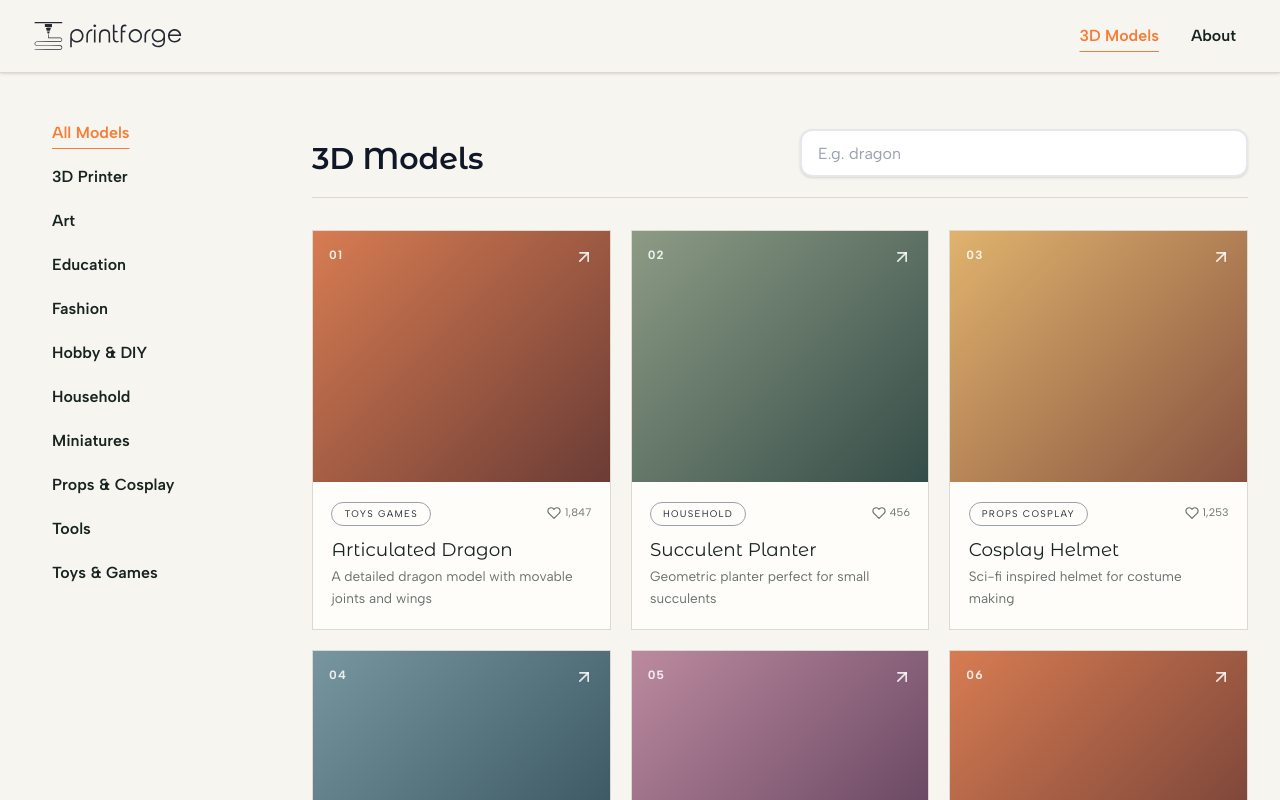
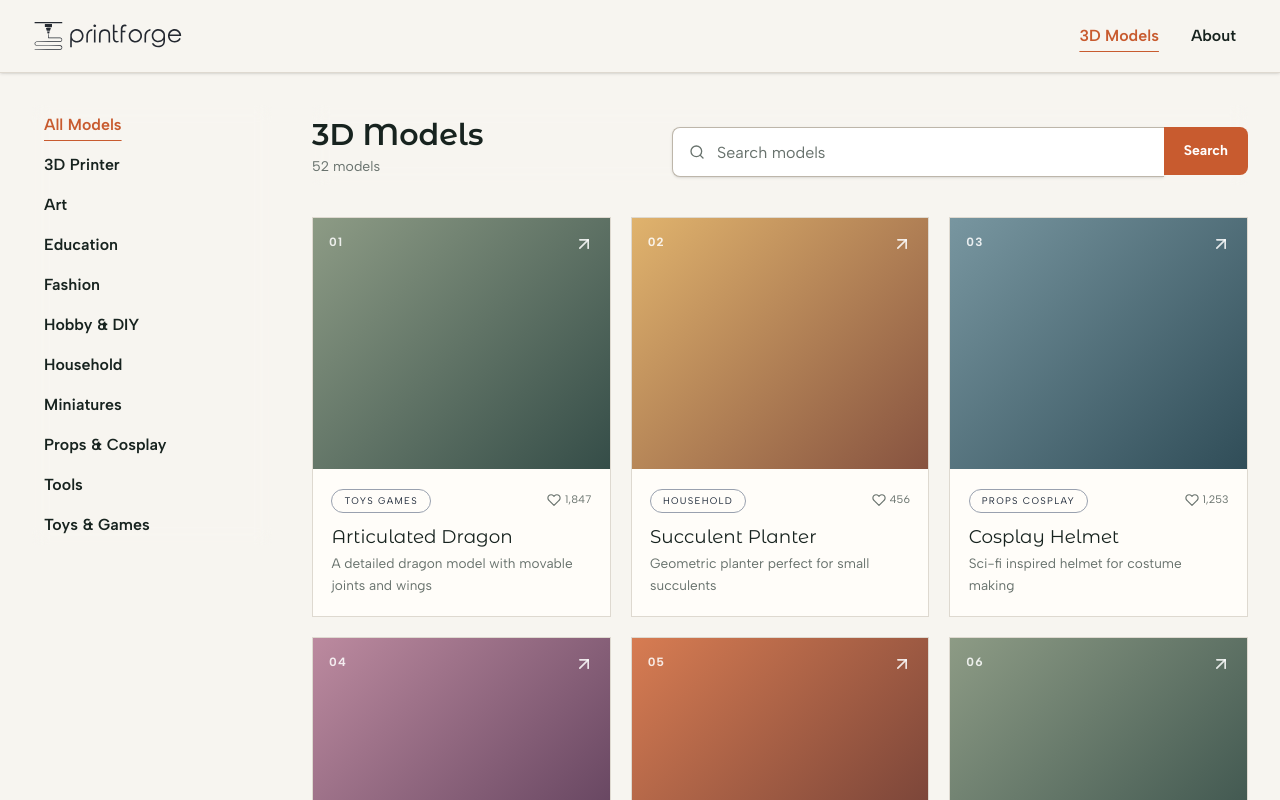
Before and after one commit to Gr7ed/printforge-app-v1, a Next.js app: page /3d-models in a window 1280 px wide. Shown: the top 800 px of the page. Built offline with nearby package versions, Linux system fonts and the light colour scheme.

Commit message:
feat: enhance model and category pages with improved layout, search functionality, and new components

```diff
--- a/app/3d-models/categories/[slug]/page.tsx
+++ b/app/3d-models/categories/[slug]/page.tsx
@@ -2,26 +2,19 @@ import type { CategoryPageProps, Model } from '@/app/types';
 import { getModels } from '@/app/lib/models';
 import { getDisplayNameFromSlug } from '@/app/lib/categories';
 import ModelsGrid from '@/app/components/ModelsGrid';
-import ModelSearch from '@/app/components/ModelSearch';
-import { Suspense } from 'react';
+import ModelCollectionHeader from '@/app/components/ModelCollectionHeader';
 
-export default async function CategoryPage({ params }: CategoryPageProps) {
+export default async function CategoryPage({ params, searchParams }: CategoryPageProps) {
     const { slug } = await params;
     const models: Model[] = await getModels({ category: slug });
     const categoryName = getDisplayNameFromSlug(slug);
+    const q = (await searchParams)?.q?.trim().toLocaleLowerCase() || "";
+    const filteredModels = q ? models.filter(model => model.name.toLowerCase().includes(q) || model.description.toLowerCase().includes(q)) : models;
 
     return (
         <>
-            <div className="sticky top-17 z-20 flex flex-col gap-4 border-b border-[#ded9d0] bg-[#f7f5f0] pb-4 pt-8 sm:pb-5 sm:pt-8 sm:top-18 lg:flex-row lg:items-end lg:justify-between lg:gap-6">
-                <div className="flex flex-col ">
-                    <p className="text-sm font-semibold uppercase tracking-[0.12em] text-orange-accent">Category</p>
-                    <h1 className="mt-2 pt-2 text-2xl font-semibold text-[#17231f] sm:text-3xl sm:pt-4 ">{categoryName}</h1>
-                </div>
-                <Suspense fallback={<div className="h-16 w-full max-w-md" />}>
-                    <ModelSearch />
-                </Suspense>
-            </div>
-            <ModelsGrid models={models} />
+            <ModelCollectionHeader title={categoryName} eyebrow="Category" resultCount={filteredModels.length} searchAction={`/3d-models/categories/${slug}`} />
+            <ModelsGrid models={filteredModels} />
         </>
     );
 
--- a/app/3d-models/layout.tsx
+++ b/app/3d-models/layout.tsx
@@ -6,11 +6,11 @@ export default function ModelsLayout({ children }: ModelsLayoutProps) {
   const categories = getAllCategories();
 
   return (
-    <div className="mx-auto flex w-full max-w-[120rem] flex-col items-stretch gap-5 px-4 py-4 sm:gap-6 sm:px-6 sm:py-6 lg:flex-row lg:items-start lg:gap-10 lg:px-8 lg:py-8">
+    <div className="mx-auto flex w-full max-w-[120rem] flex-col items-stretch gap-0 px-4 py-0 sm:px-6 sm:py-0 md:py-0 lg:flex-row lg:items-start lg:gap-10 lg:px-8 lg:py-8">
         <CategoriesNavbar categories={categories} />
-        <div className="min-w-0 w-full flex-1">
+        <main className="min-w-0 w-full flex-1">
           {children}
-        </div>
+        </main>
     </div>
   );
 }
--- a/app/3d-models/page.tsx
+++ b/app/3d-models/page.tsx
@@ -1,26 +1,17 @@
 
-import { JSX } from 'react';
 import ModelsGrid from '@/app/components/ModelsGrid';
-import ModelSearch from '@/app/components/ModelSearch';
+import ModelCollectionHeader from '@/app/components/ModelCollectionHeader';
 import { getModels } from '@/app/lib/models';
 import type { Model, ModelsPageProps } from '@/app/types';
-import { Suspense } from 'react';
 
-export default async function ModelsPage({ searchParams } : ModelsPageProps): Promise<JSX.Element> {
+export default async function ModelsPage({ searchParams }: ModelsPageProps) {
     const models: Model[] = await getModels();
-    const  q  = (await searchParams)?.q?.toLocaleLowerCase() || "";
+    const q = (await searchParams)?.q?.trim().toLocaleLowerCase() || "";
     const filteredModels = q ? models.filter(model => model.name.toLowerCase().includes(q) || model.description.toLowerCase().includes(q)) : models;
 
     return (
         <>
-        <div className="sticky top-18 z-20 flex flex-col gap-4 border-b border-[#ded9d0] bg-[#f7f5f0] pb-4 pt-5 sm:pb-5 sm:pt-6 lg:flex-row lg:items-end lg:justify-between lg:gap-6 md:sticky md:top-18">
-            <h1 className="text-2xl font-semibold text-gray-900 sm:text-3xl hidden md:hidden lg:block">
-                3D Models
-            </h1>
-            <Suspense fallback={<div className="h-16 w-full max-w-md" />}>
-                <ModelSearch />
-            </Suspense>
-        </div>
+        <ModelCollectionHeader title="3D Models" resultCount={filteredModels.length} />
         <ModelsGrid models={filteredModels} />
         </>
     );
--- a/app/components/CategoriesNavbar.tsx
+++ b/app/components/CategoriesNavbar.tsx
@@ -14,9 +14,9 @@ export default function CategoriesNavbar({ categories = [] }: CategoriesNavbarPr
 	}, [pathname])
 
 	return (
-		<aside className="sticky top-0 z-30 w-full border-none bg-[#f7f5f0]/95 text-[#17231f] self-start lg:w-60 lg:top-24 md:sticky md:top-18 ">
-		<nav aria-label="Model categories" className="overflow-x-auto  text-left ">
-			<ul className="flex min-w-max gap-1 p-2 lg:min-w-0 lg:flex-col">
+		<aside className="sticky top-0 z-30 -mx-4 w-[calc(100%+2rem)] self-start border-y border-[var(--border)] bg-[color:var(--surface-muted)/.96] text-[var(--ink)] backdrop-blur sm:-mx-6 sm:w-[calc(100%+3rem)] lg:top-24 lg:mx-0 lg:w-60 lg:border-0 lg:bg-transparent lg:p-0 lg:backdrop-blur-0">
+		<nav aria-label="Model categories" className="overflow-x-auto text-left">
+			<ul className="flex min-w-max gap-1 px-4 py-2 sm:px-6 lg:min-w-0 lg:flex-col lg:gap-0 lg:p-0">
 				<NavLink
 					ref={pathname === "/3d-models" || (pathname.startsWith("/3d-models/") && !pathname.startsWith("/3d-models/categories/")) ? activeLinkRef : undefined}
 					href="/3d-models"
--- a/app/components/ModelCard.tsx
+++ b/app/components/ModelCard.tsx
@@ -1,16 +1,14 @@
-import { FiArrowUpRight, FiHeart } from 'react-icons/fi';
+import { FiHeart } from 'react-icons/fi';
 import type { ModelCardProps } from '@/app/types';
 import Link from 'next/link';
 import Pill from './Pill';
+import ModelVisual from './ModelVisual';
 
 export default function ModelCard({ model, index = 0 }: ModelCardProps) {
     return (
     <Link href={`/3d-models/${model.id}`} className="h-full no-underline hover:no-underline">
     <article className="flex h-full min-w-0 flex-col overflow-hidden border border-[#ded9d0] bg-[#fffdf9] transition duration-200 hover:-translate-y-1 hover:shadow-[0_1rem_2rem_rgba(37,45,39,0.1)]" id={index === 0 ? 'all-models' : undefined}>
-        <div className={`flex aspect-[1.18] items-start justify-between p-4 text-xs font-bold tracking-widest text-white/85 ${['bg-[linear-gradient(135deg,#d77c52,#6b3c35)]', 'bg-[linear-gradient(135deg,#8d9b85,#354d48)]', 'bg-[linear-gradient(135deg,#e0b36d,#875340)]', 'bg-[linear-gradient(135deg,#7896a0,#304d58)]', 'bg-[linear-gradient(135deg,#bc8a9f,#593b57)]'][index % 5]}`} aria-hidden="true">
-            <span>{String(model.id).padStart(2, '0')}</span>
-            <FiArrowUpRight size={20} />
-        </div>
+        <ModelVisual model={model} />
         <div className="flex flex-1 flex-col p-[1.1rem_1.15rem_1.25rem]">
             <div className="flex justify-between gap-4 tracking-[0.08em] text-[#a44f2b]">
                  <span><Pill>{model.category.replaceAll('-', ' ')}</Pill></span>
--- /dev/null
+++ b/app/components/ModelCollectionHeader.tsx
@@ -0,0 +1,31 @@
+import { Suspense } from "react";
+import ModelSearch from "./ModelSearch";
+
+type ModelCollectionHeaderProps = {
+  title: string;
+  eyebrow?: string;
+  resultCount: number;
+  searchAction?: string;
+};
+
+export default function ModelCollectionHeader({
+  title,
+  eyebrow,
+  resultCount,
+  searchAction = "/3d-models",
+}: ModelCollectionHeaderProps) {
+  return (
+    <header className="sticky top-15 z-20 -mx-4 border-b border-(--border) bg-[var(--surface-muted)/.96] px-4 py-2 backdrop-blur sm:-mx-6 sm:px-6 lg:top-18 lg:mx-0 lg:flex lg:items-end lg:justify-between lg:gap-8 lg:border-b-0 lg:bg-[var(--surface)/.96] lg:px-0 lg:py-2 lg:backdrop-blur">
+      <div className="min-w-0">
+        {eyebrow ? <p className="eyebrow">{eyebrow}</p> : null}
+        <h1 className="mt-1 truncate text-2xl font-semibold text-(--ink) sm:text-3xl">{title}</h1>
+        <p className="mt-1 text-sm text-(--muted)" aria-live="polite">
+          {resultCount} {resultCount === 1 ? "model" : "models"}
+        </p>
+      </div>
+      <Suspense fallback={<div className="h-12 w-full max-w-xl" />}>
+        <ModelSearch action={searchAction} />
+      </Suspense>
+    </header>
+  );
+}
--- a/app/components/ModelSearch.tsx
+++ b/app/components/ModelSearch.tsx
@@ -2,27 +2,34 @@
 
 import { useSearchParams } from "next/navigation";
 import type { ModelSearchProps } from "@/app/types";
-import Form from "next/form"
+import Form from "next/form";
+import { FiSearch } from "react-icons/fi";
 
-export default function ModelSearch({ defaultValue = "" }: ModelSearchProps) {
+export default function ModelSearch({ defaultValue = "", action = "/3d-models" }: ModelSearchProps) {
   const searchParams = useSearchParams();
   const query = searchParams.get("q") ?? defaultValue;
 
   return (
-    <Form action="/3d-models" className="w-full max-w-md" role="search">
+    <Form action={action} className="flex w-full max-w-xl" role="search">
       <label className="sr-only" htmlFor="model-search">
         Search models
       </label>
+      <div className="flex min-w-0 flex-1 items-center rounded-l-lg border border-r-0 border-(--border-strong) bg-white shadow-sm transition focus-within:border-(--accent) focus-within:ring-4 focus-within:ring-(--accent-soft)">
+        <FiSearch className="ml-4 shrink-0 text-(--muted)" aria-hidden="true" />
         <input
           id="model-search"
           type="search"
           name="q"
-        placeholder="E.g. dragon"
+          placeholder="Search models"
           aria-label="Search models"
           autoComplete="off"
           defaultValue={query}
-        className="h-12 w-full rounded-xl border-2 border-gray-200 bg-white px-4 text-base text-gray-900 shadow-sm outline-none transition placeholder:text-gray-400 hover:border-gray-300 focus:border-orange-accent focus:ring-4 focus:ring-orange-accent/15"
+          className="h-12 min-w-0 w-full bg-transparent px-3 text-base text-(--ink) outline-none placeholder:text-(--muted)"
         />
+      </div>
+      <button type="submit" className="h-12 shrink-0 rounded-r-lg bg-(--accent) px-5 text-sm font-bold text-white transition hover:bg-(--accent-dark) focus-visible:outline-2 focus-visible:outline-offset-2 focus-visible:outline-(--accent)">
+        Search
+      </button>
     </Form>
   );
 }
--- /dev/null
+++ b/app/components/ModelVisual.tsx
@@ -0,0 +1,24 @@
+import { FiArrowUpRight } from "react-icons/fi";
+import type { ModelVisualProps } from "@/app/types";
+
+const visualThemes = [
+  "bg-[linear-gradient(135deg,#d77c52,#6b3c35)]",
+  "bg-[linear-gradient(135deg,#8d9b85,#354d48)]",
+  "bg-[linear-gradient(135deg,#e0b36d,#875340)]",
+  "bg-[linear-gradient(135deg,#7896a0,#304d58)]",
+  "bg-[linear-gradient(135deg,#bc8a9f,#593b57)]",
+] as const;
+
+export default function ModelVisual({ model, className = "" }: ModelVisualProps) {
+  const theme = visualThemes[model.id % visualThemes.length];
+
+  return (
+    <div
+      className={`flex aspect-[1.18] items-start justify-between p-4 text-xs font-bold tracking-widest text-white/85 ${theme} ${className}`}
+      aria-hidden="true"
+    >
+      <span>{String(model.id).padStart(2, "0")}</span>
+      <FiArrowUpRight size={20} />
+    </div>
+  );
+}
--- a/app/globals.css
+++ b/app/globals.css
@@ -1,8 +1,21 @@
 @import "tailwindcss";
 
 @theme {
-  --orange-accent: #F77D36;
---color-orange-accent: var(--orange-accent);
+    --orange-accent: #c85b2f;
+    --color-orange-accent: var(--orange-accent);
+}
+
+:root {
+        --surface: #f7f5f0;
+        --surface-muted: #f1eee7;
+        --surface-raised: #fffdf9;
+        --ink: #17231f;
+        --muted: #68726d;
+        --border: #ded9d0;
+        --border-strong: #bdb6aa;
+        --accent: #c85b2f;
+        --accent-dark: #a44f2b;
+        --accent-soft: rgba(200, 91, 47, 0.16);
 }
 
 *,
@@ -16,8 +29,8 @@ body {
     min-height: 100vh;
     margin: 0;
     padding: 0;
-    background-color: #f7f5f0;
-    color: #17231f;
+    background-color: var(--surface);
+    color: var(--ink);
     font-family: var(--font-albert-sans), system-ui, sans-serif;
 }
 
@@ -27,3 +40,16 @@ body {
 h1, h2, h3, h4, h5, h6 {
     font-family: var(--font-montserrat-alternates, system-ui, sans-serif);
 }
+
+::selection {
+    background: var(--accent);
+    color: white;
+}
+
+.eyebrow {
+    color: var(--accent);
+    font-size: 0.72rem;
+    font-weight: 800;
+    letter-spacing: 0.12em;
+    text-transform: uppercase;
+}
```
Also changed, not shown: app/3d-models/[id]/page.tsx (+5 -7 lines), app/types/index.ts (+13 -4 lines). Lines whose indentation alone changed are shown as unchanged.
